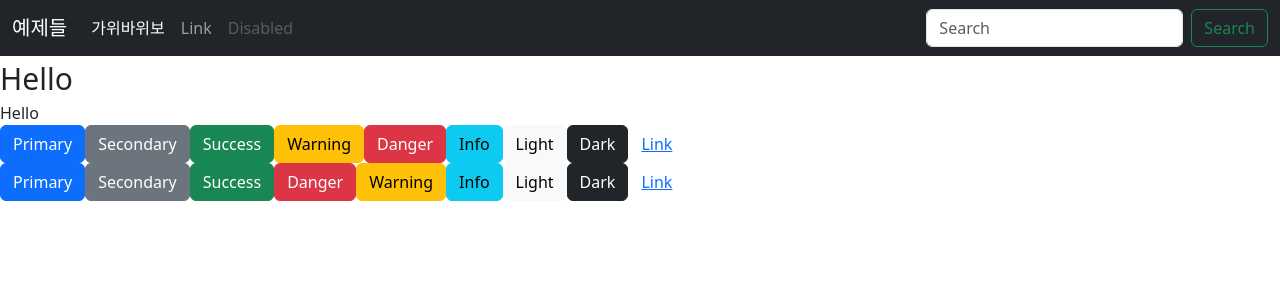
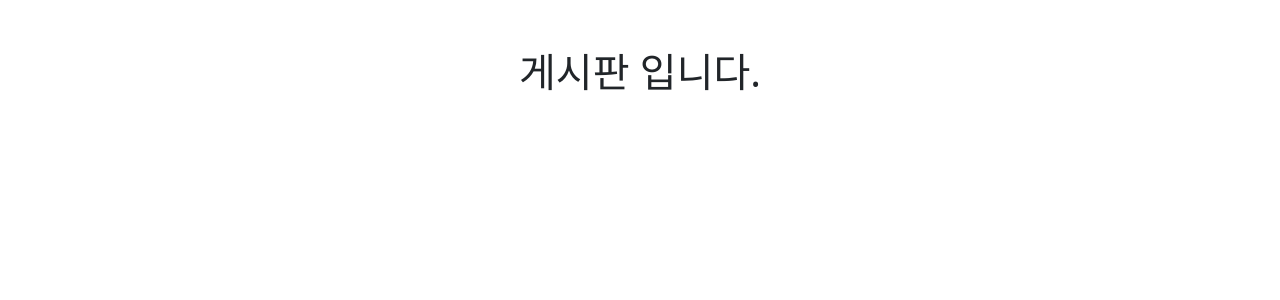
Before and after one commit to n3316202/react-vite-hjs-example2, a React (Vite) app: page /board in a window 1280 px wide. Shown: the top 300 px of the page. Built offline with nearby package versions, Linux system fonts and the light colour scheme.

Commit message:
라우터 이해

```diff
--- a/package.json
+++ b/package.json
@@ -13,7 +13,8 @@
     "react": "^18.3.1",
     "react-dom": "^18.3.1",
     "bootstrap": "^5.3.3",
-    "react-bootstrap": "^2.10.4"
+    "react-bootstrap": "^2.10.4",
+    "react-router-dom": "^6.26.0"
   },
   "devDependencies": {
     "@eslint/js": "^9.9.0",
--- a/src/App.jsx
+++ b/src/App.jsx
@@ -2,20 +2,19 @@ import { useState } from 'react'
 import 'bootstrap/dist/css/bootstrap.min.css'
 import BootStrapButton from './BootstrapExample'
 import Header from './components/Header'
+import { BrowserRouter, Routes, Route } from 'react-router-dom'
+import HomePage from './pages/HomePage'
+import BoardPage from './pages/BoardPage'
 
 function App() {
-  const hello = 'Hello'
-
-  const style = {
-    fontSize: 30,
-  }
-
   return (
     <>
-      <Header></Header>
-      <div style={style}>{hello}</div>
-      <div>{hello}</div>
-      <BootStrapButton />
+      <BrowserRouter>
+        <Routes>
+          <Route path="/" element={<HomePage />}></Route>
+          <Route path="/board" element={<BoardPage />}></Route>
+        </Routes>
+      </BrowserRouter>
     </>
   )
 }
--- /dev/null
+++ b/src/pages/BoardPage.jsx
@@ -0,0 +1,11 @@
+import React from 'react'
+
+const BoardPage = () => {
+  return (
+    <div>
+      <h1 className="text-center mt-5">게시판 입니다.</h1>
+    </div>
+  )
+}
+
+export default BoardPage
--- /dev/null
+++ b/src/pages/HomePage.jsx
@@ -0,0 +1,7 @@
+import React from 'react'
+
+const HomePage = () => {
+  return <h1 className="text-center mt-5">메인페이지 입니다.</h1>
+}
+
+export default HomePage
```
Also changed, not shown: src/route/Routes.jsx (added, +8 -0 lines), 2 other files (tests, documents, lock files or other folders).
